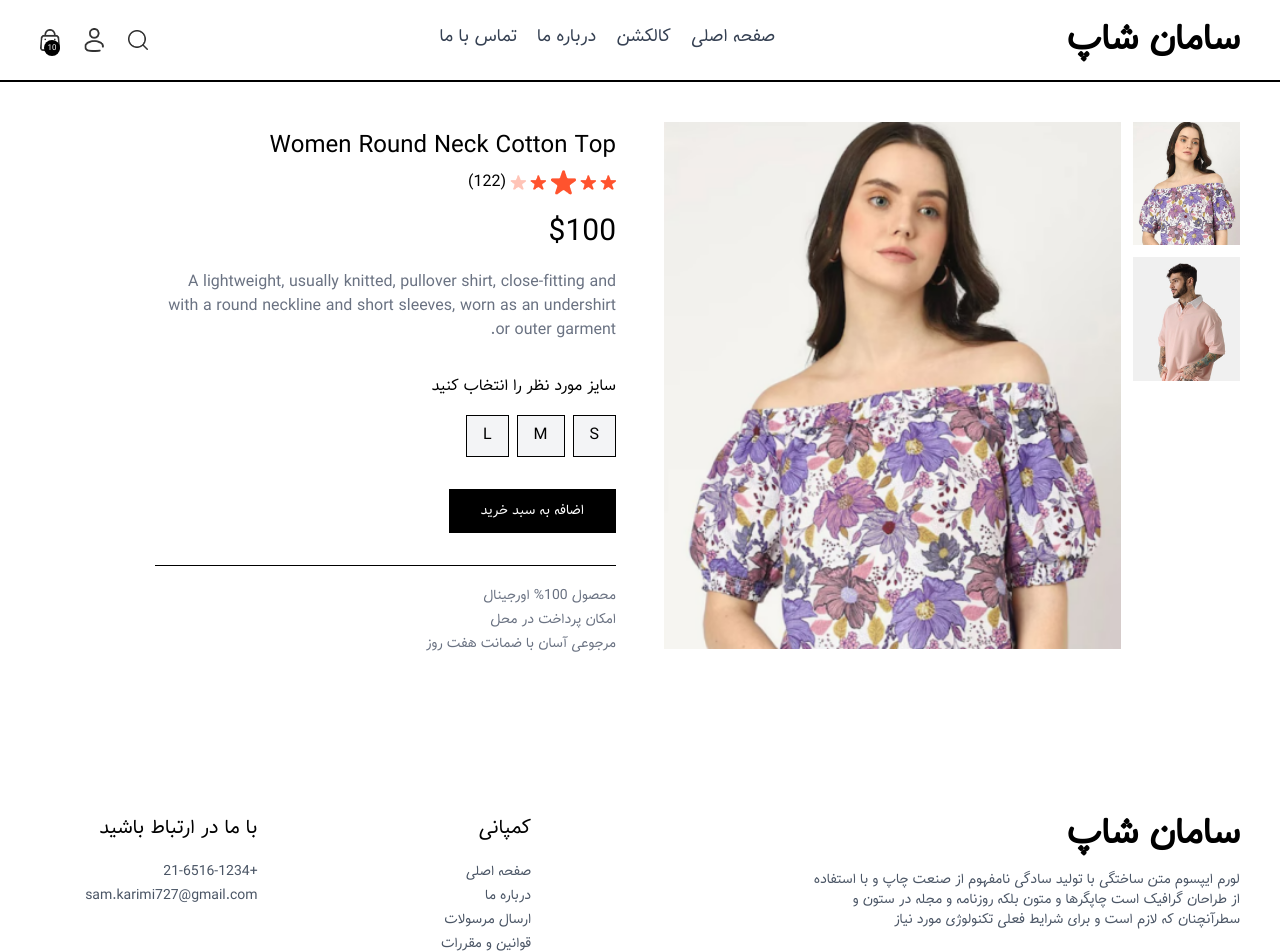
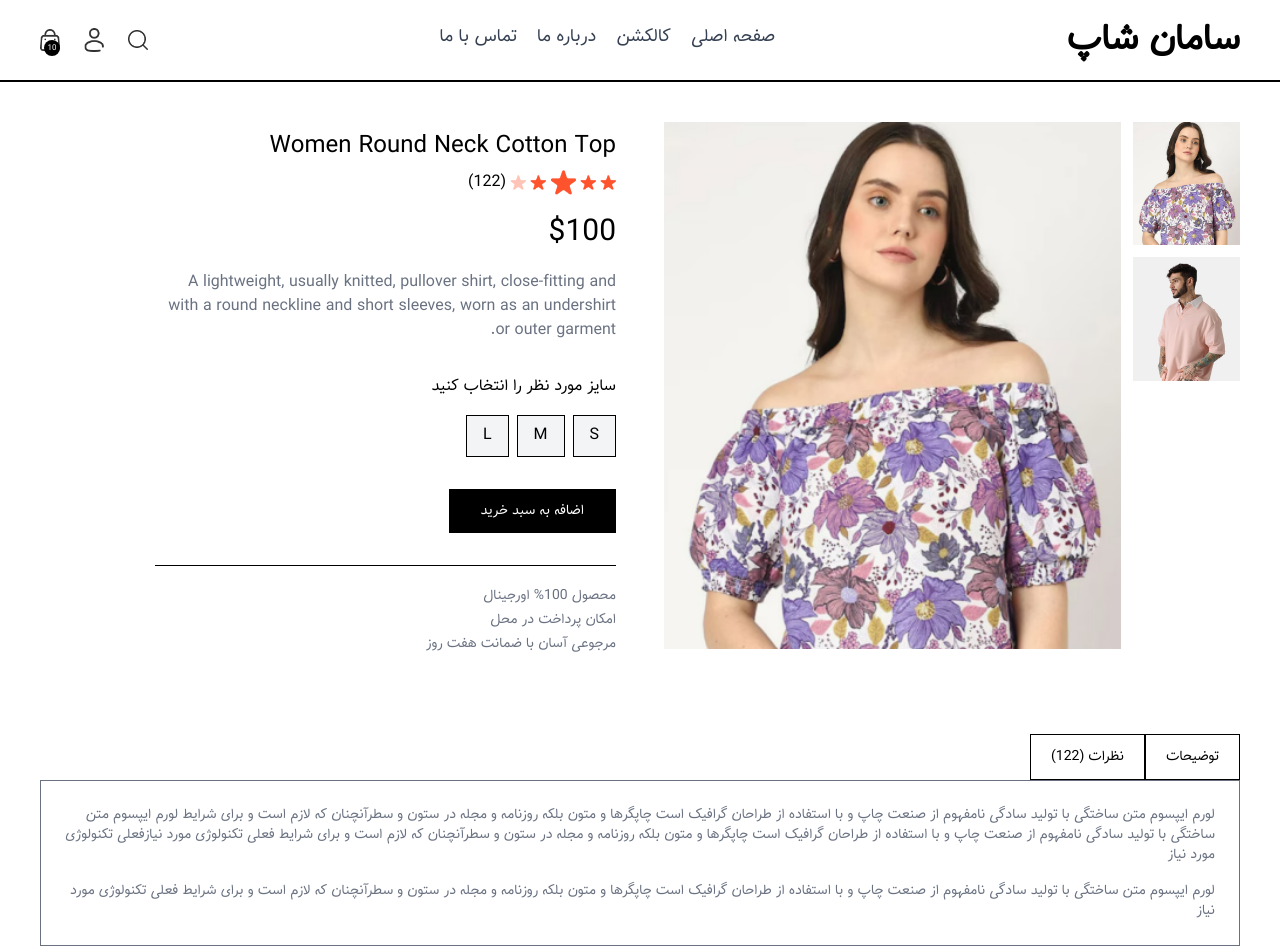
Before and after one commit to sani1426/next-project, a Next.js app: page /product/aaaaa in a window 1280 px wide. Shown: the top 952 px of the page. Built offline with nearby package versions, Linux system fonts and the light colour scheme.

Commit message:
update page.jsx

```diff
--- a/app/(main)/product/[id]/page.jsx
+++ b/app/(main)/product/[id]/page.jsx
@@ -17,6 +17,7 @@ const productPage = async ({ params }) => {
         <div className='flex-1 flex flex-col-reverse gap-3 sm:flex-row '>
           <ShowImage image={productData.image} />
         </div>
+         {/* --------------- product info ----------- */}
         <div className='flex-1'>
           <h1 className='font-medium text-2xl mt-2'>{productData.name}</h1>
           <div className='flex items-center gap-1 mt-2'>
@@ -47,6 +48,17 @@ const productPage = async ({ params }) => {
           </div>
         </div>
       </div>
+      {/* --------------- description & review section ----------- */}
+      <div className='mt-20'>
+                <div className='flex'>
+                        <p className='border text-sm px-5 py-3'>توضیحات</p>
+                        <p className='border text-sm px-5 py-3'>نظرات (122)</p>
+                </div>
+                <div className="flex flex-col gap-4 border px-6 py-6 text-sm text-gray-500">
+                        <p>لورم ایپسوم متن ساختگی با تولید سادگی نامفهوم از صنعت چاپ و با استفاده از طراحان گرافیک است چاپگرها و متون بلکه روزنامه و مجله در ستون و سطرآنچنان که لازم است و برای شرایط لورم ایپسوم متن ساختگی با تولید سادگی نامفهوم از صنعت چاپ و با استفاده از طراحان گرافیک است چاپگرها و متون بلکه روزنامه و مجله در ستون و سطرآنچنان که لازم است و برای شرایط فعلی تکنولوژی مورد نیازفعلی تکنولوژی مورد نیاز</p>
+                        <p>لورم ایپسوم متن ساختگی با تولید سادگی نامفهوم از صنعت چاپ و با استفاده از طراحان گرافیک است چاپگرها و متون بلکه روزنامه و مجله در ستون و سطرآنچنان که لازم است و برای شرایط فعلی تکنولوژی مورد نیاز</p>
+                </div>
+      </div>
     </div>
   )
 }
```
